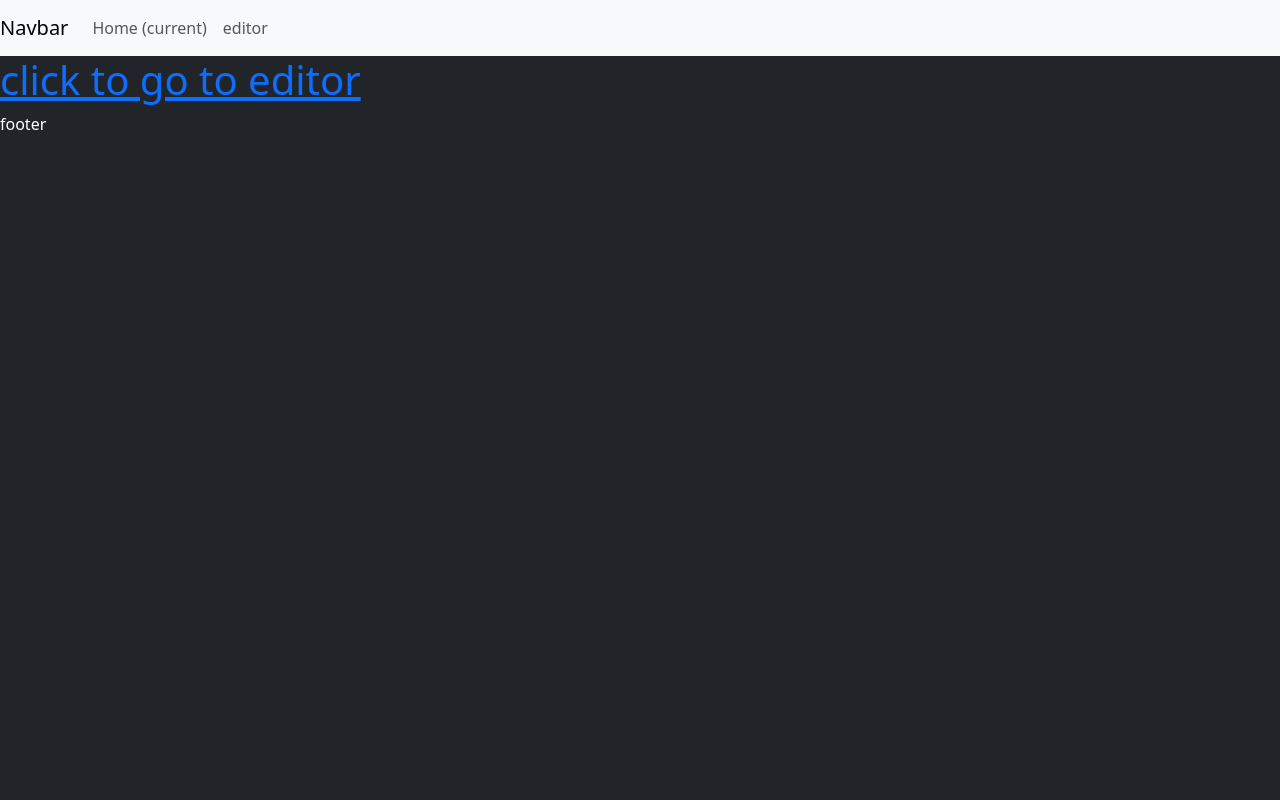
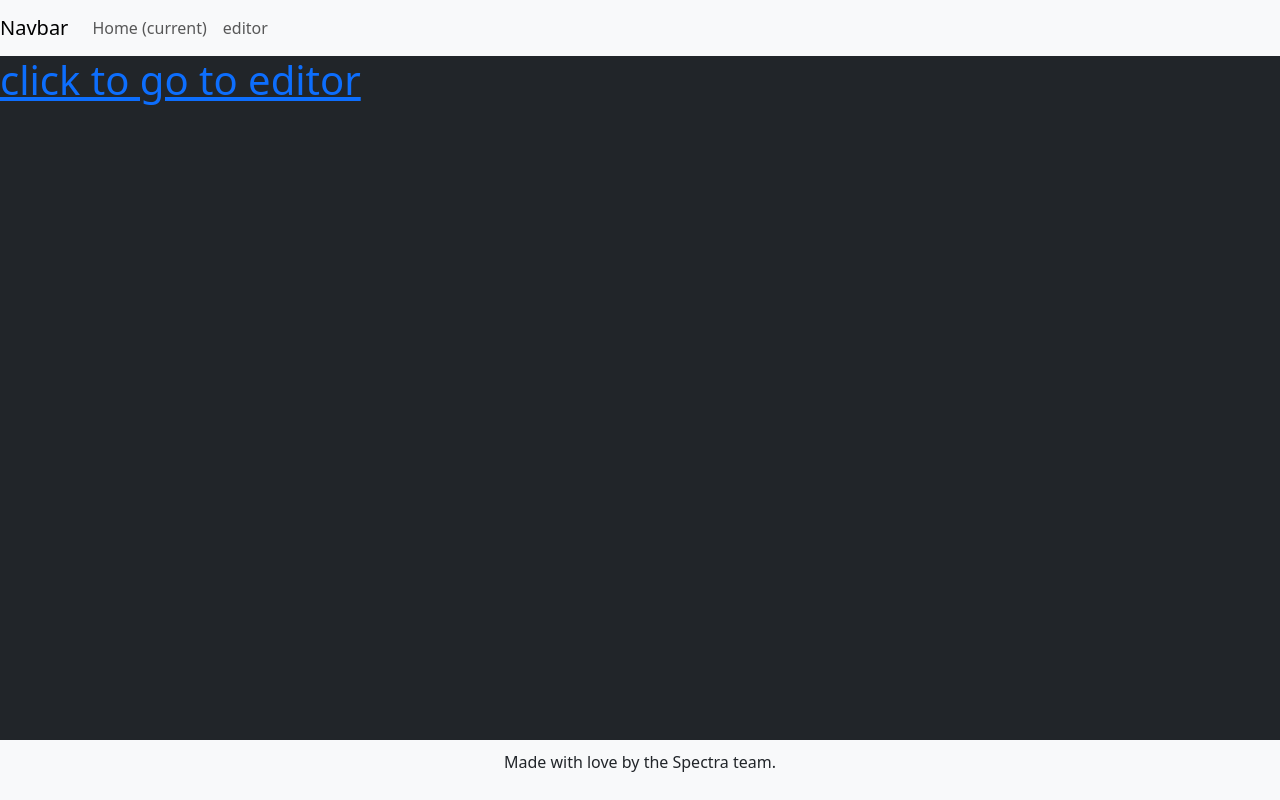
Before and after one commit to FormulaCarbon/Spectra, a Flask app: page / in a window 1280 px wide. Run offline with Flask 3, Linux system fonts and the light colour scheme.

Commit message:
Update layout.html
Updated the styling to incorporate footer

```diff
--- a/src/templates/layout.html
+++ b/src/templates/layout.html
@@ -10,6 +10,28 @@
             <link rel="stylesheet" href="">
             <link href="https://cdn.jsdelivr.net/npm/bootstrap@5.3.8/dist/css/bootstrap.min.css" rel="stylesheet" integrity="sha384-sRIl4kxILFvY47J16cr9ZwB07vP4J8+LH7qKQnuqkuIAvNWLzeN8tE5YBujZqJLB" crossorigin="anonymous">
             <script src="https://cdn.jsdelivr.net/npm/bootstrap@5.3.8/dist/js/bootstrap.bundle.min.js" integrity="sha384-FKyoEForCGlyvwx9Hj09JcYn3nv7wiPVlz7YYwJrWVcXK/BmnVDxM+D2scQbITxI" crossorigin="anonymous"></script>
+            <style>
+                html, body {
+                    height: 100%;
+                    margin: 0;
+                }
+
+                #content {
+                    flex: 1;
+                }
+
+                body {
+                    display: flex;
+                    flex-direction: column;
+                }
+
+                footer {
+                    background-color: #f1f1f1;
+                    text-align: center;
+                    padding: 10px;
+                    width: 100%;
+                }
+            </style>
         {% endblock %}
     </head>
     <body class="text-bg-dark">
@@ -34,7 +56,9 @@
         <div id="content" class = "fill">{% block content %}{% endblock %}</div>
         <div id="footer">
             {% block footer %}
-                footer
+                <footer class="bg-light text-dark">
+                    <p>Made with love by the Spectra team.</p>
+                </footer>
             {% endblock %}
         </div>
     </body>
```
